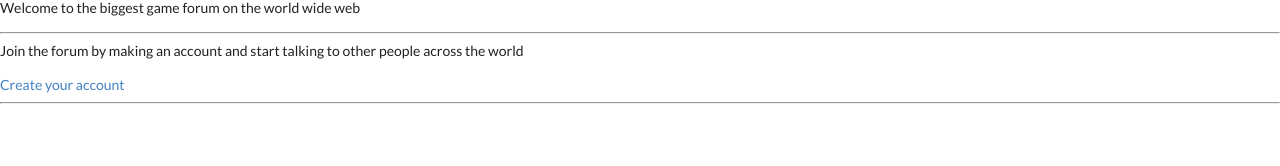
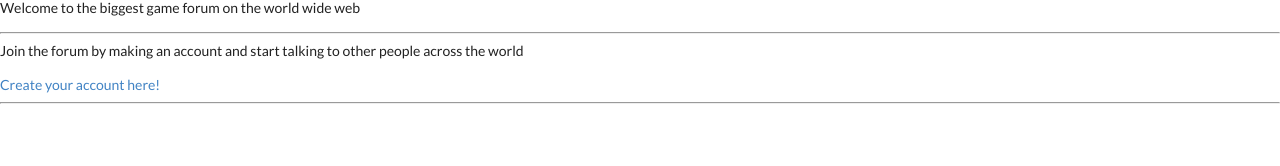
Before and after one commit to Tristanieto/TaakWebapps_Tristan_Nieto, an Angular app in the folder TaakWebapps/frontend/: page /home in a window 1280 px wide. Shown: the part 120-286 px from the top of the page. Built offline with nearby package versions, Linux system fonts and the light colour scheme.

Commit message:
afgewerkt!

```diff
--- a/TaakWebapps/frontend/src/app/home/home.component.html
+++ b/TaakWebapps/frontend/src/app/home/home.component.html
@@ -15,7 +15,7 @@
       <hr class="my-4">
       <p>Join the forum by making an account and start talking to other people across the world</p>
       <p class="lead">
-        <a class="btn btn-primary btn-lg" routerLink='/register' role="button">Create your account</a>
+        <a class="btn btn-primary btn-lg" routerLink='/register' role="button">Create your account here!</a>
       </p>
     </div>
     <hr>
```
